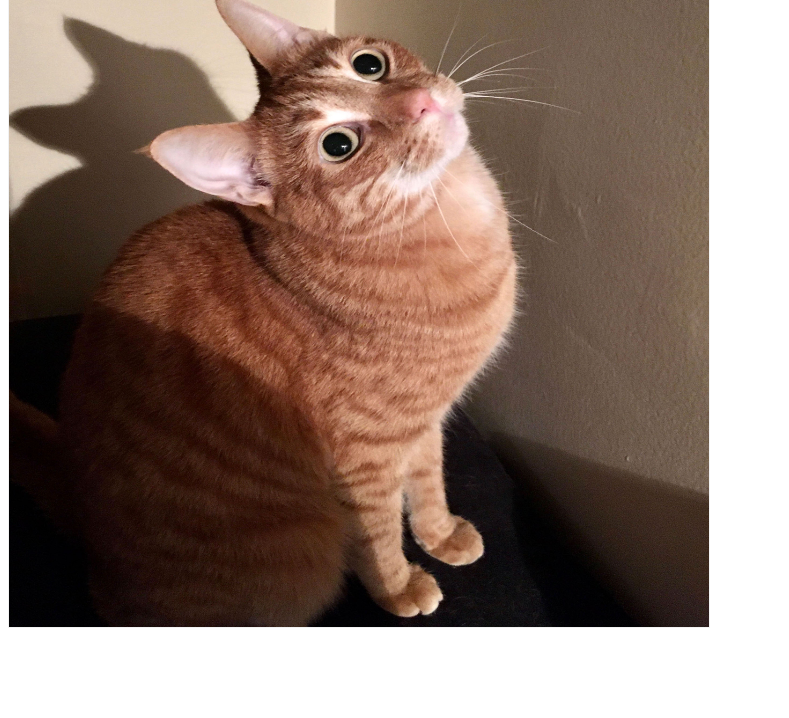
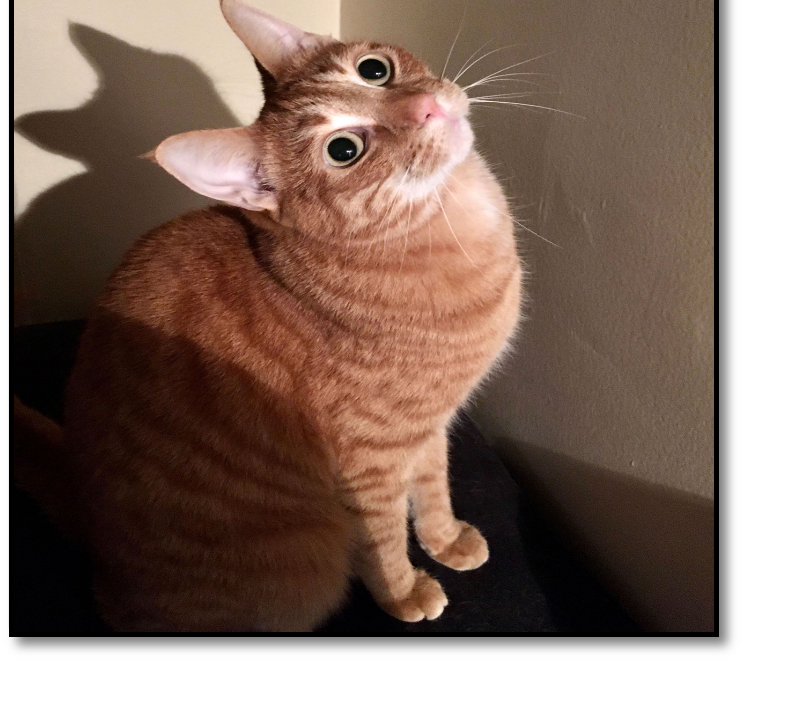
Before and after one commit to ThibautLgl/ThibautLgl.github.io, a plain HTML site: page index.html in a window 1280 px wide. Shown: the part 82-800 px from the top of the page, without its empty margins (0-789 px from the left). Drawn offline with Linux system fonts and the light colour scheme.

Commit message:
Add files via upload

```diff
--- a/index.html
+++ b/index.html
@@ -1,12 +1,11 @@
 <!DOCTYPE html>
 <html>
-
     <head>
         <link rel="stylesheet" href="style.css" type="text/css" >
         <title>thibautcartedevisite</title>
         <meta charset="utf-8">
     </head>
-
+    <body>
     <div class="flip-card">
         <div class="flip-card-inner">
             <div class="flip-card-front">
@@ -17,7 +16,7 @@
 
             <div class="flip-card-back">
 
-<body>
+
 
 
 
@@ -28,11 +27,11 @@
         <h2>Chargé de clientèle</h2>
 
         <p>Pourquoi rejoindre la formation Simplon?</p>
-        <ul>
+        <ol>
             <li>Découvrir un nouveau métier</li>
             <li>Améliorer mes connaissances du codage et me former au Web-developpement</li>
             <li>Me stimuler au sein d'une formation dynamique dans un domaine qui m'intéresse</li>
-        </ul>
+        </ol>
 
 
 
@@ -50,23 +49,13 @@
     </ul>
 
 
-<p><a href="https://www.hackerrank.com/thibaut_legoll">Hackerrank</a></p>
-
-<p><a href="https://github.com/ThibautLgl">Github</a></p>
-
-<p><a href="https://www.linkedin.com/in/thibaut-legoll-9a054a212/">LinkedIn</a></p>
-
-<p><a href="https://openclassrooms.com/fr/members/z56p9r4phl89">Openclassrooms</a></p>
-
-<p><a href="mailto:thibaut.legoll@gmail.com" title="Mon mail">Contact</a></p>
 
 
 
 
-</body>
 
     </div>
   </div>
 </div>
-
+    </body>
 </html>
--- a/style.css
+++ b/style.css
@@ -1,49 +1,10 @@
-
-
-
-
-
-
-/* montserrat-regular - latin */
-h1 {
-  font-family: 'Montserrat';
-  font-style: normal;
-  font-weight: 400;
-  src: url('../fonts/montserrat-v15-latin-regular.eot'); /* IE9 Compat Modes */
-  src: local(''),
-       url('../fonts/montserrat-v15-latin-regular.eot?#iefix') format('embedded-opentype'), /* IE6-IE8 */
-       url('../fonts/montserrat-v15-latin-regular.woff2') format('woff2'), /* Super Modern Browsers */
-       url('../fonts/montserrat-v15-latin-regular.woff') format('woff'), /* Modern Browsers */
-       url('../fonts/montserrat-v15-latin-regular.ttf') format('truetype'), /* Safari, Android, iOS */
-       url('../fonts/montserrat-v15-latin-regular.svg#Montserrat') format('svg'); /* Legacy iOS */
-}
-h2 {
-  font-family: 'Josefin Sans', sans-serif;
-  font-style: normal;
-  font-weight: 400;
-
-}
-h3{
-font-family: 'Arial', 'Helvetica', sans-serif;
-}
-li{
-font-family: 'Josefin Sans', sans-serif
-}
-p{
-  font-family: 'Arial', 'Helvetica', sans-serif;
-}
-
-
-
-
-  .flip-card {
+ .flip-card {
     background-color: transparent;
     width: 700px;
     height: 700px;
     border: 1px solid #f1f1f1;
     perspective: 1000px;
   }
-
 
   .flip-card-inner {
     position: relative;
@@ -72,7 +33,59 @@ p{
   }
 
   .flip-card-back {
-    background-color: rgb(0, 0, 0);
+    background-color: rgb(1, 37, 36);
     color: white;
     transform: rotateY(180deg);
   }
+
+img {
+    border : 5px solid #000000;
+    box-shadow:8px 8px 10px 0 rgba(0,0,0,0.5);
+}
+
+
+
+
+
+
+
+
+
+
+
+
+
+
+
+
+
+
+
+
+h1 {
+  font-family: 'Montserrat';
+  font-style: normal;
+  font-weight: 400;
+  src: url('../fonts/montserrat-v15-latin-regular.eot'); /* IE9 Compat Modes */
+  src: local(''),
+       url('../fonts/montserrat-v15-latin-regular.eot?#iefix') format('embedded-opentype'), /* IE6-IE8 */
+       url('../fonts/montserrat-v15-latin-regular.woff2') format('woff2'), /* Super Modern Browsers */
+       url('../fonts/montserrat-v15-latin-regular.woff') format('woff'), /* Modern Browsers */
+       url('../fonts/montserrat-v15-latin-regular.ttf') format('truetype'), /* Safari, Android, iOS */
+       url('../fonts/montserrat-v15-latin-regular.svg#Montserrat') format('svg'); /* Legacy iOS */
+}
+h2 {
+  font-family: 'Josefin Sans', sans-serif;
+  font-style: normal;
+  font-weight: 400;
+
+}
+p{
+font-family: 'Arial', 'Helvetica', sans-serif;
+}
+li{
+font-family: 'Josefin Sans', sans-serif
+}
+p{
+  font-family: 'Arial', 'Helvetica', sans-serif;
+}
```
